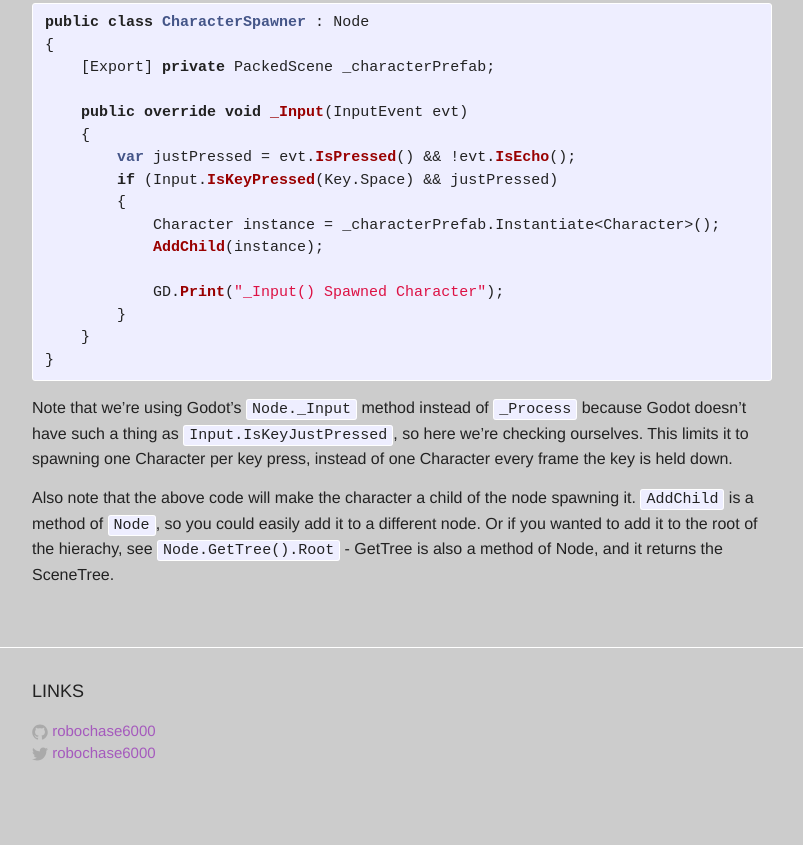
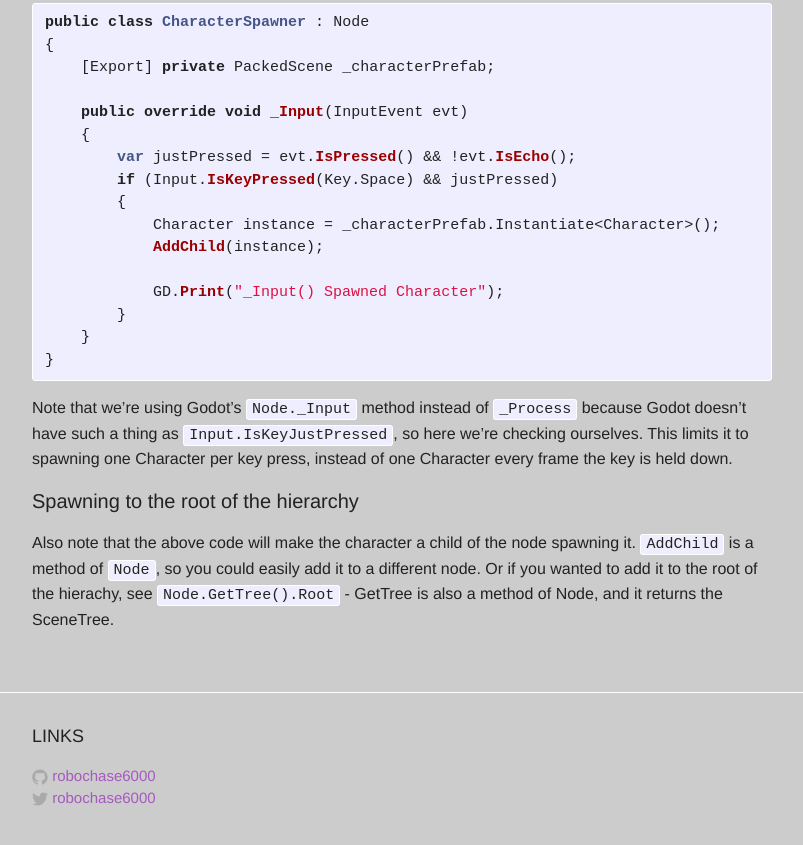
Before and after one commit to robochase6000/robochase6000.github.io, a Jekyll site: the page built from _posts/2023-09-24-unity-to-godot-migration-guide-instantiation.md, in a window 1280 px wide and 900 px high, scrolled down 704 px. Shown: the top 845 px of the window, without its empty margins (238-1041 px from the left). Built offline with Jekyll 4.4.1, drawn with Linux system fonts in a browser that asks for light colours.

Commit message:
no message

```diff
--- a/_posts/2023-09-24-unity-to-godot-migration-guide-instantiation.md
+++ b/_posts/2023-09-24-unity-to-godot-migration-guide-instantiation.md
@@ -49,4 +49,5 @@ public class CharacterSpawner : Node
 
 Note that we're using Godot's `Node._Input` method instead of `_Process` because Godot doesn't have such a thing as `Input.IsKeyJustPressed`, so here we're checking ourselves. This limits it to spawning one Character per key press, instead of one Character every frame the key is held down.
 
+#### Spawning to the root of the hierarchy
 Also note that the above code will make the character a child of the node spawning it.  `AddChild` is a method of `Node`, so you could easily add it to a different node.  Or if you wanted to add it to the root of the hierachy, see `Node.GetTree().Root` - GetTree is also a method of Node, and it returns the SceneTree.
```
